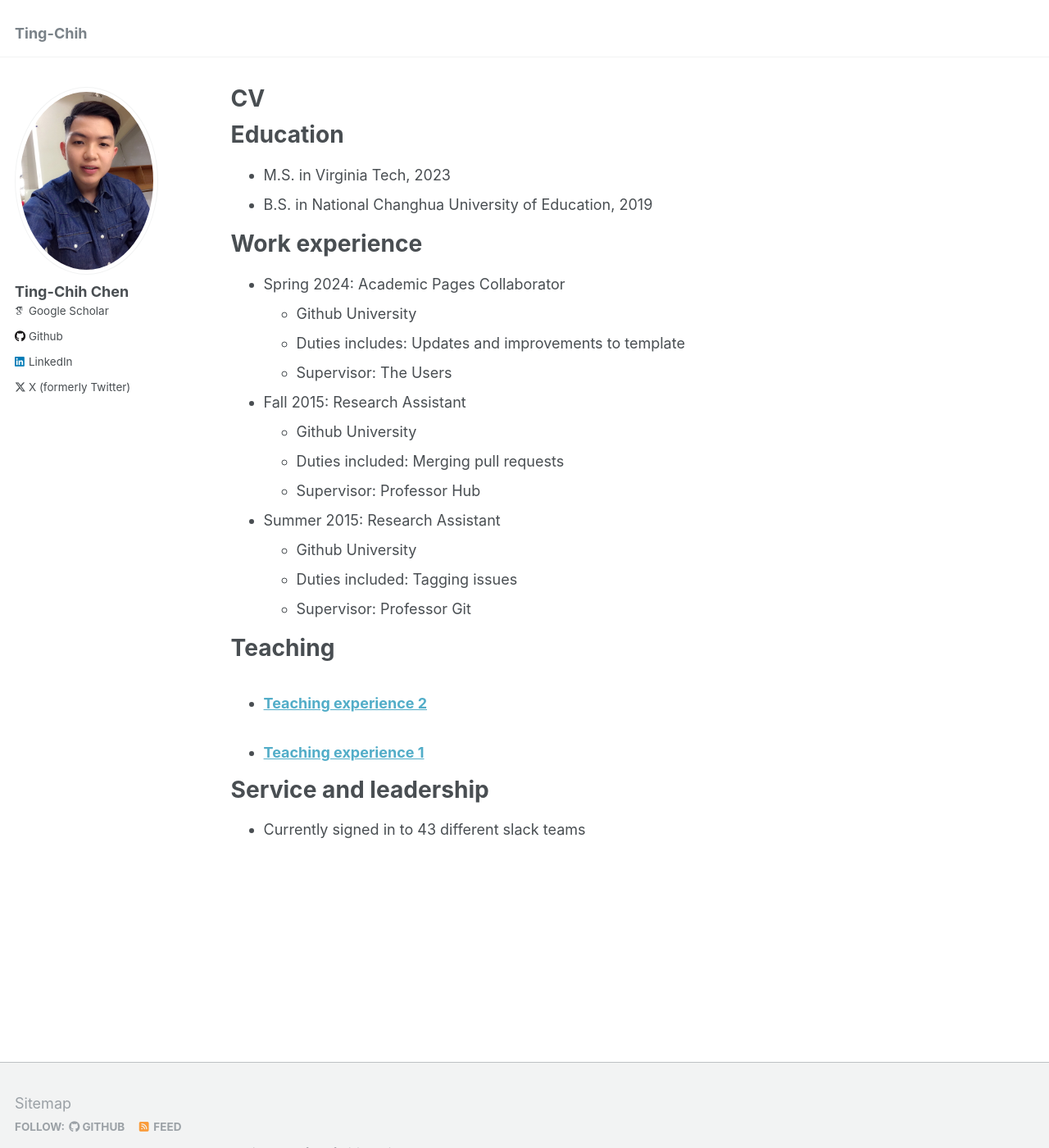
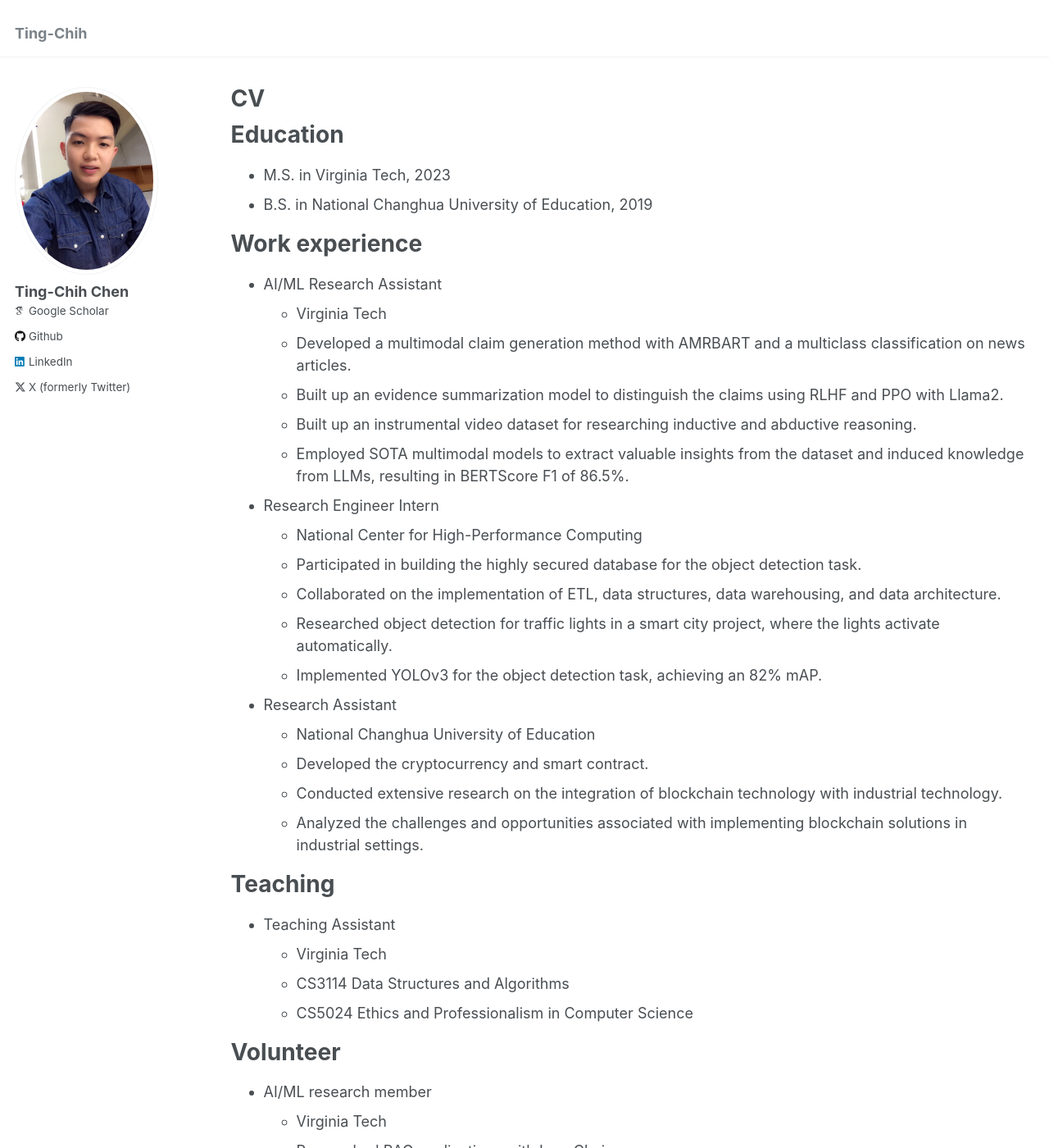
Before and after one commit to tingchihc/tingchihc.github.io, a Jekyll site: the page built from _pages/cv.md, in a window 1280 px wide and 1400 px high. Shown: the whole window at 82% size. Built offline with Jekyll 4.4.1, drawn with Linux system fonts in a browser that asks for light colours; some web fonts are replaced; some of the changed text lies outside the part shown.

Commit message:
Update cv.md

```diff
--- a/_pages/cv.md
+++ b/_pages/cv.md
@@ -17,28 +17,38 @@ Education
 
 Work experience
 ======
-* Spring 2024: Academic Pages Collaborator
-  * Github University
-  * Duties includes: Updates and improvements to template
-  * Supervisor: The Users
+* AI/ML Research Assistant
+  * Virginia Tech
+  * Developed a multimodal claim generation method with AMRBART and a multiclass classification on news articles.
+  * Built up an evidence summarization model to distinguish the claims using RLHF and PPO with Llama2.
+  * Built up an instrumental video dataset for researching inductive and abductive reasoning.
+  * Employed SOTA multimodal models to extract valuable insights from the dataset and induced knowledge from LLMs, resulting in BERTScore F1 of 86.5%.
 
-* Fall 2015: Research Assistant
-  * Github University
-  * Duties included: Merging pull requests
-  * Supervisor: Professor Hub
+* Research Engineer Intern
+  * National Center for High-Performance Computing
+  * Participated in building the highly secured database for the object detection task.
+  * Collaborated on the implementation of ETL, data structures, data warehousing, and data architecture.
+  * Researched object detection for traffic lights in a smart city project, where the lights activate automatically.
+  * Implemented YOLOv3 for the object detection task, achieving an 82% mAP.
 
-* Summer 2015: Research Assistant
-  * Github University
-  * Duties included: Tagging issues
-  * Supervisor: Professor Git
+* Research Assistant
+  * National Changhua University of Education
+  * Developed the cryptocurrency and smart contract.
+  * Conducted extensive research on the integration of blockchain technology with industrial technology.
+  * Analyzed the challenges and opportunities associated with implementing blockchain solutions in industrial settings.
 
 
 Teaching
 ======
-  <ul>{% for post in site.teaching reversed %}
-    {% include archive-single-cv.html %}
-  {% endfor %}</ul>
+* Teaching Assistant
+  * Virginia Tech
+  * CS3114 Data Structures and Algorithms
+  * CS5024 Ethics and Professionalism in Computer Science
 
-Service and leadership
+Volunteer
 ======
-* Currently signed in to 43 different slack teams
+* AI/ML research member
+  * Virginia Tech
+  * Researched RAG applications with LangChain.
+  * Finished work needed to publish paper: reviews, experiments, etc.
+  * Collaborated on MultiDocEntailment project.
```
